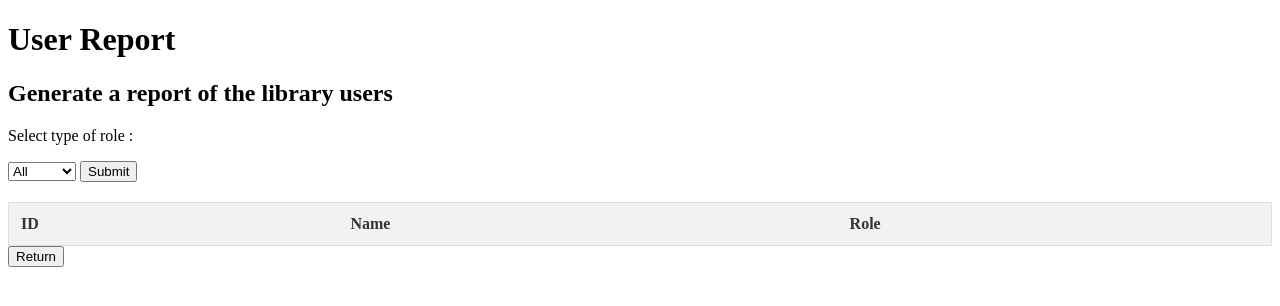
After one commit to CS378-Final/C378S-Final, a Flask app: page /user_rep in a window 1280 px wide. The commit adds this page. Shown: the top 306 px of the page. Run offline with Flask 3, Linux system fonts and the light colour scheme; lists and menus that the app fills with data are empty.

Commit message:
slight progress

```diff
--- a/378 Final Project/app.py
+++ b/378 Final Project/app.py
@@ -146,6 +146,10 @@ def redirect_return_book():
 def redirect_requests():
     return render_template('requests.html')
 
+@app.route("/user_rep")
+def redirect_request():
+    return render_template('users_report.html')
+
 
 @app.route('/availabilityType', methods=['GET'])
 def report_book_availability():
@@ -256,7 +260,28 @@ def return_books():
 def register_users():
     conn = sqlite3.connect(DATABASE)
     cur = conn.cursor()
-    query = request.form.get("query")
+    name = request.form.get("name")
+    email = request.form.get("email")
+    department = request.form.get("department")
+    role = request.form.get("role")
+    if role == "Student":
+        cur.execute("INSERT INTO Users (Name, Role)  VALUES(?,?)", (name, role))
+        cur.execute("INSERT INTO Students (Name, Email, Department) VALUES(?,?, ?)", (name, email, department))
+    elif role == "Faculty":
+        cur.execute("INSERT INTO Users (Name, Role) VALUES(?,?)", (name, role))
+        cur.execute("INSERT INTO Faculty (Name, Email, Department) VALUES(?,?, ?)", (name, email, department))
+    elif role == "Librarian":
+        cur.execute("INSERT INTO Librarians (Name, Email) VALUES(?,?)", (name, email))
+    elif role == "Manager":
+        cur.execute("INSERT INTO Managers (Name, Email) VALUES(?,?)", (name, email))
+    else:
+        print("Not a valid role!")
+    conn.commit()
+    conn.close()
+    return render_template('manager_page.html',  error="Invalid Role! Must be Faculty, Librarian, Manager or Student ")
+
+
+
 
 
 
@@ -279,8 +304,21 @@ def approve_requests():
     return render_template('requests.html')
 
 
-
-
+#To check if register is working
+@app.route('/user_report', methods=['GET'])
+def report_users():
+    conn = sqlite3.connect(DATABASE)
+    cur = conn.cursor()
+    choice = request.args.get('output')
+    if choice == 'Faculty':
+     cur.execute('SELECT * FROM Users WHERE Role = ?', ('Faculty',))
+    elif choice == 'Student':
+        cur.execute('SELECT * FROM Users WHERE Role = ?', ('Student',))
+    else:
+        cur.execute('SELECT * FROM Users' )
+    results = cur.fetchall()
+    conn.close
+    return render_template('users_report.html', results=results)
 
 
 
--- a/378 Final Project/templates/manager_page.html
+++ b/378 Final Project/templates/manager_page.html
@@ -27,7 +27,7 @@
 
     <section>
         <h2>Register new users</h2>
-        <form action = "/register">
+        <form action = "/register" method="post">
             <input type="text" name="name" placeholder="Name" id = 'name' required>
             <input type="text" name="email" placeholder="Email" id = 'email' required>
             <input type="text" name="department" placeholder="Department" id = 'department'>
@@ -69,6 +69,10 @@
             <button type="submit">Overdue Books</button>
         </form>
 
+        <form action="/user_rep">
+            <button type="submit">Library Users</button>
+        </form>
+
         <form action = "/borrowing_trends">
             <button type="submit">Borrowing Trends</button>
         </form>
--- /dev/null
+++ b/378 Final Project/templates/users_report.html
@@ -0,0 +1,82 @@
+<!DOCTYPE html>
+<html lang="en">
+<head>
+    <meta charset="UTF-8">
+    <title>Users Report</title>
+    <style>
+     table{
+        width: 100%;
+        border-collapse: collapse;
+        border: 1px solid #ddd;
+        margin-top: 20px;
+     }
+     th, td{
+        padding:12px;
+        text-align: left;
+        border-bottom: 1px solid #ddd
+
+     }
+     th{
+        background-color: #f2f2f2;
+        color: #333;
+     }
+
+     .search-section {
+        margin-top: 20px;
+        text-align:center;
+     }
+    </style>
+</head>
+<body>
+    <h1>User Report</h1>
+
+    <h2>Generate a report of the library users</h2>
+    <p>Select type of role :</p>
+
+    <form action="/user_report" method = "get">
+      <select id="select">
+         <option value ="All">All</option>
+         <option value="Faculty">Faculty</option>
+         <option value="Student">Student</option>
+     </select>
+     <button type="submit" onclick="getValue()">Submit</button>
+     <p class = "output"></p>
+     <input type="hidden" id="users" name="output" value="">
+    </form>
+
+    <script type="text/javascript">
+      function getValue(){
+         var selectElement = document.querySelector('#select');
+         var output = selectElement.value;
+         document.querySelector('.output').textContent= "Selected value:" + output;
+         document.getElementById('users').value = output;
+      }
+     </script>
+
+
+
+   <table>
+      <tr>
+          <th>ID</th>
+          <th>Name</th>
+          <th>Role</th>
+      </tr>
+      {% for book in results %}
+      <tr>
+          <td>{{ book[0]}}</td>
+          <td>{{ book[1]}}</td>
+          <td>{{ book[2]}}</td>
+      </tr>
+      {% endfor %}
+  </table>
+
+
+
+<form action="/manager">
+   <button type="submit">Return</button>
+</form>
+
+
+
+</body>
+</html>
```
Also changed, not shown: 378 Final Project/library.db.
